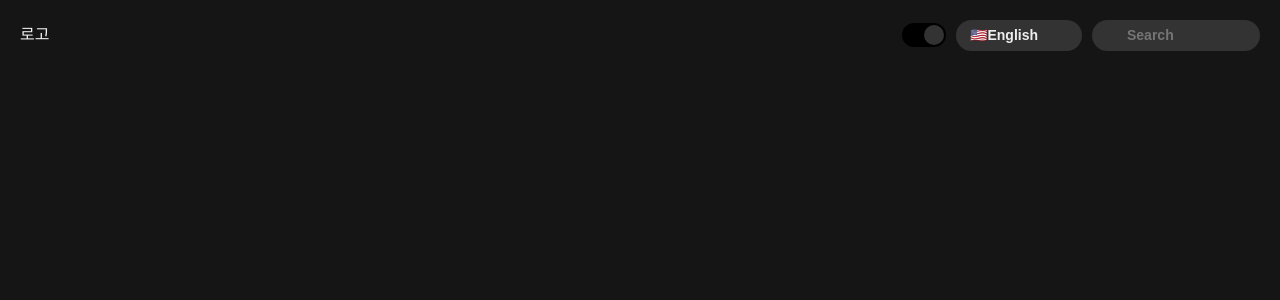
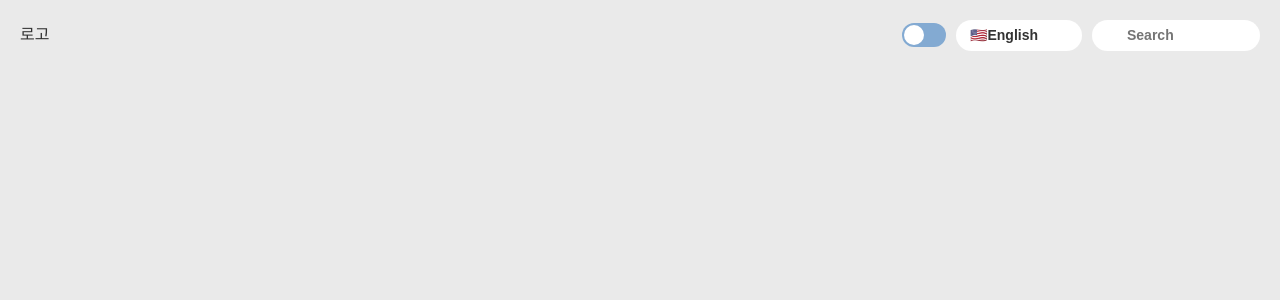
Before and after one commit to Johnyworld/devlog-legacy, a React (Create React App) app: page / in a window 1280 px wide. Shown: the top 300 px of the page. Built offline with nearby package versions, Linux system fonts and the light colour scheme.

Commit message:
Change names
- Bright mode to Dark mode
- isBrightMode to isDarkMode
- isBrightMode to checked in ThemeToggler

```diff
--- a/src/App.tsx
+++ b/src/App.tsx
@@ -9,7 +9,7 @@ import Header from './Components/Organisms/Header';
 
 const App: React.FC = () => {
     return useObserver(() => (
-        <ThemeProvider theme={modeStore.brightMode ? brightTheme : darkTheme}>
+        <ThemeProvider theme={modeStore.darkMode ? darkTheme : brightTheme}>
             <GlobalStyles />
             <Header />
         </ThemeProvider>
--- a/src/Components/Atoms/Buttons/ThemeToggler.tsx
+++ b/src/Components/Atoms/Buttons/ThemeToggler.tsx
@@ -1,8 +1,9 @@
 import * as React from 'react';
+import { useState } from 'react';
 import styled, { DefaultTheme, StyledComponent } from 'styled-components';
 
 interface ContainerProps {
-    isBrightMode: boolean;
+    checked: boolean;
     onClick?: (event: React.MouseEvent<HTMLElement, MouseEvent>) => void;
 }
 
@@ -18,7 +19,7 @@ const Container: StyledComponent<'div', DefaultTheme, ContainerProps, never> = s
     transition: 0.3s;
     cursor: pointer;
     ${(props: ContainerProps) =>
-        props.isBrightMode
+        props.checked
             ? `
         background-color: #83aad2;
         `
@@ -35,7 +36,7 @@ const Selector: StyledComponent<'div', DefaultTheme, ContainerProps, never> = st
     background-color: ${props => props.theme.color.lightest};
     transition: 0.3s;
     ${(props: ContainerProps) =>
-        props.isBrightMode
+        props.checked
             ? `
         transform: translateX(-1em);
         `
@@ -46,8 +47,9 @@ const Selector: StyledComponent<'div', DefaultTheme, ContainerProps, never> = st
 
 interface Props {
     className?: string;
-    isBrightMode: boolean;
-    onClick: (event: React.MouseEvent<HTMLElement, MouseEvent>) => void;
+    initChecked: boolean;
+    /** Check를 바꿀 때 마다 onChange로 들어오는 함수에 boolean값을 전달합니다. */
+    onChange: (checked: boolean) => void;
 }
 
 /**
@@ -55,17 +57,23 @@ interface Props {
  *
  * - `Dark`모드와 `Bright` 모드가 토글됩니다.
  */
-const ThemeToggler: React.FC<Props> = ({ className, isBrightMode, onClick }) => {
+const ThemeToggler: React.FC<Props> = ({ className, initChecked, onChange }) => {
+    const [checked, setChecked] = useState(initChecked);
+
+    const onToggle = () => {
+        setChecked(!checked);
+        onChange(!checked);
+    };
+
     return (
-        <Container className={className} onClick={onClick} isBrightMode={isBrightMode}>
-            <Selector isBrightMode={isBrightMode} />
-            {/* <button onClick={onClick}>{ checked ? 'Checked' : 'Unchecked' }</button> */}
+        <Container className={className} onClick={onToggle} checked={checked}>
+            <Selector checked={checked} />
         </Container>
     );
 };
 
 ThemeToggler.defaultProps = {
-    isBrightMode: true
+    initChecked: true
 };
 
 export default ThemeToggler;
--- a/src/Components/Molecules/Buttons/ThemeModeButton.tsx
+++ b/src/Components/Molecules/Buttons/ThemeModeButton.tsx
@@ -1,4 +1,5 @@
 import * as React from 'react';
+import { useCallback } from 'react';
 import { modeStore } from '../../../store';
 import ThemeToggler from '../../Atoms/Buttons/ThemeToggler';
 
@@ -9,17 +10,17 @@ interface Props {
 /**
  * ### 앱의 테마를 밝은/어두운 모드로 변경합니다.
  *
- * - 버튼을 클릭하면 `isBrightMode` 값을 반전합니다.
+ * - 버튼을 클릭하면 `isDarkMode` 값을 반전합니다.
  */
 const ThemeModeButton: React.FC<Props> = ({ className }: Props) => {
-    const onToggle = () => {
-        modeStore.toggleBrightMode();
-    };
+    const onChange = useCallback((checked: boolean) => {
+        modeStore.toggleDarkMode(checked);
+    }, []);
 
     return (
         <ThemeToggler
-            isBrightMode={modeStore.brightMode}
-            onClick={onToggle}
+            initChecked={!modeStore.darkMode}
+            onChange={onChange}
             className={className}
         />
     );
--- a/src/store.ts
+++ b/src/store.ts
@@ -3,7 +3,7 @@ const { observable } = require('mobx');
 type Languages = 'ko' | 'en';
 
 const modeStore = observable({
-    brightMode: localStorage.getItem('brightMode') || false,
+    darkMode: localStorage.getItem('darkMode') || false,
     lang: localStorage.getItem('lang') || window.navigator.language.substr(0, 2),
     changeLanguage(lang: Languages) {
         if (lang) {
@@ -11,10 +11,14 @@ const modeStore = observable({
             localStorage.setItem('lang', lang);
         }
     },
-    toggleBrightMode() {
-        this.brightMode = !this.brightMode;
-        if (this.brightMode) localStorage.setItem('brightMode', 'true');
-        else localStorage.removeItem('brightMode');
+    toggleDarkMode(checked: boolean) {
+        if (checked) {
+            this.darkMode = false;
+            localStorage.removeItem('darkMode');
+        } else {
+            this.darkMode = true;
+            localStorage.setItem('darkMode', 'true');
+        }
     }
 });
 
```
Also changed, not shown: 1 other file (tests, documents, lock files or other folders).
